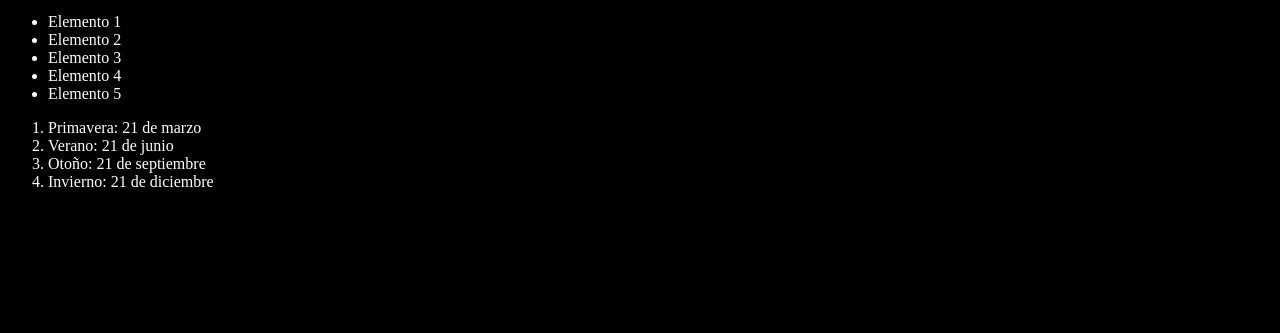
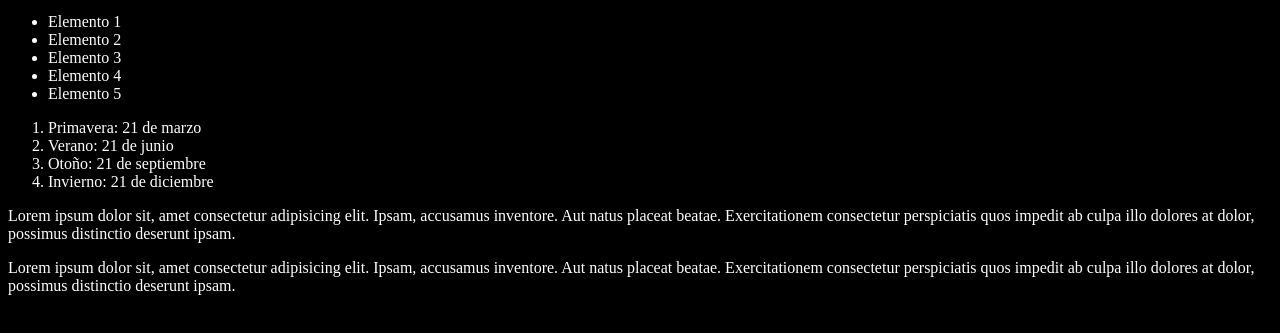
Before and after one commit to jivandaza/youtube-git, a plain HTML site: page index.html in a window 1280 px wide. Shown: the part 101-434 px from the top of the page. Drawn offline with Linux system fonts and the light colour scheme.

Commit message:
Agregando dos parrafos

```diff
--- a/index.html
+++ b/index.html
@@ -24,6 +24,12 @@
         <li>Otoño: 21 de septiembre</li>
         <li>Invierno: 21 de diciembre</li>
     </ol>
+    <p>
+        Lorem ipsum dolor sit, amet consectetur adipisicing elit. Ipsam, accusamus inventore. Aut natus placeat beatae. Exercitationem consectetur perspiciatis quos impedit ab culpa illo dolores at dolor, possimus distinctio deserunt ipsam.
+    </p>
+    <p>
+        Lorem ipsum dolor sit, amet consectetur adipisicing elit. Ipsam, accusamus inventore. Aut natus placeat beatae. Exercitationem consectetur perspiciatis quos impedit ab culpa illo dolores at dolor, possimus distinctio deserunt ipsam.
+    </p>
     <script src="./index.js"></script>
 </body>
 </html>
```
